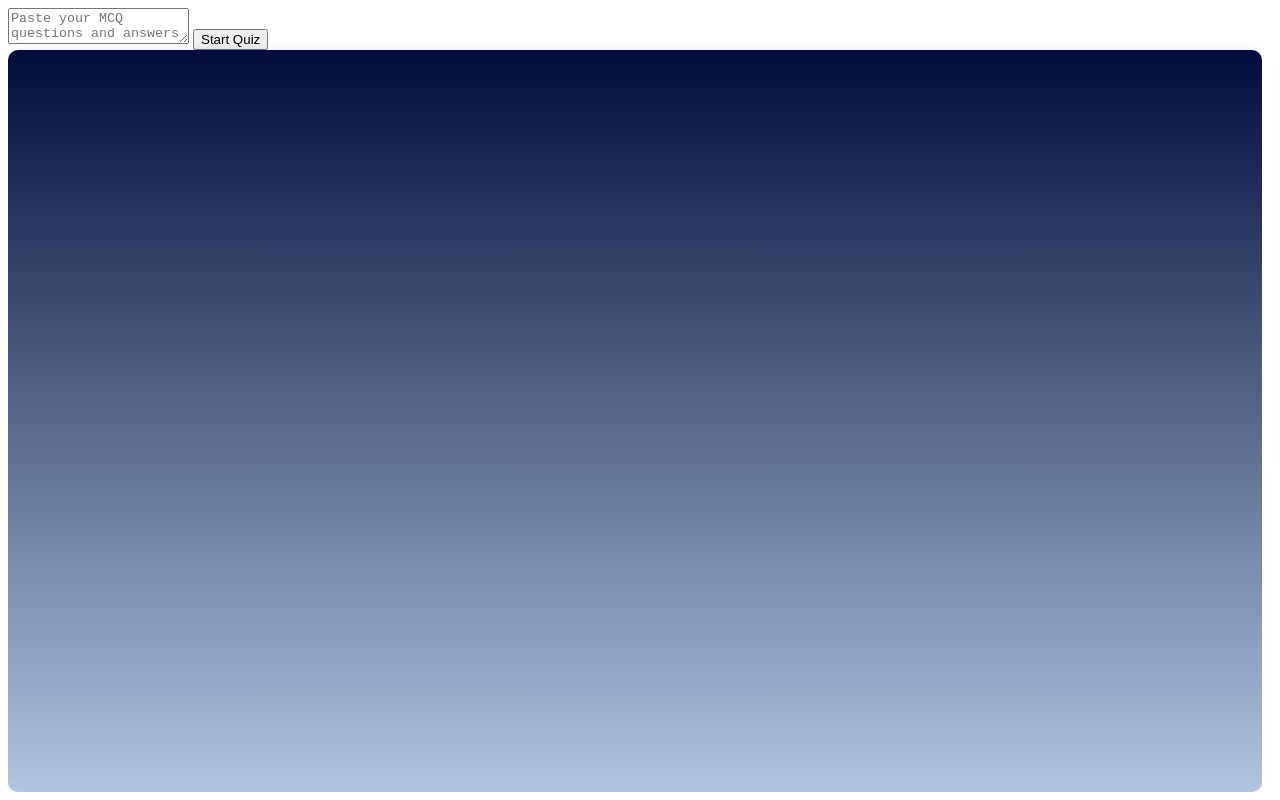
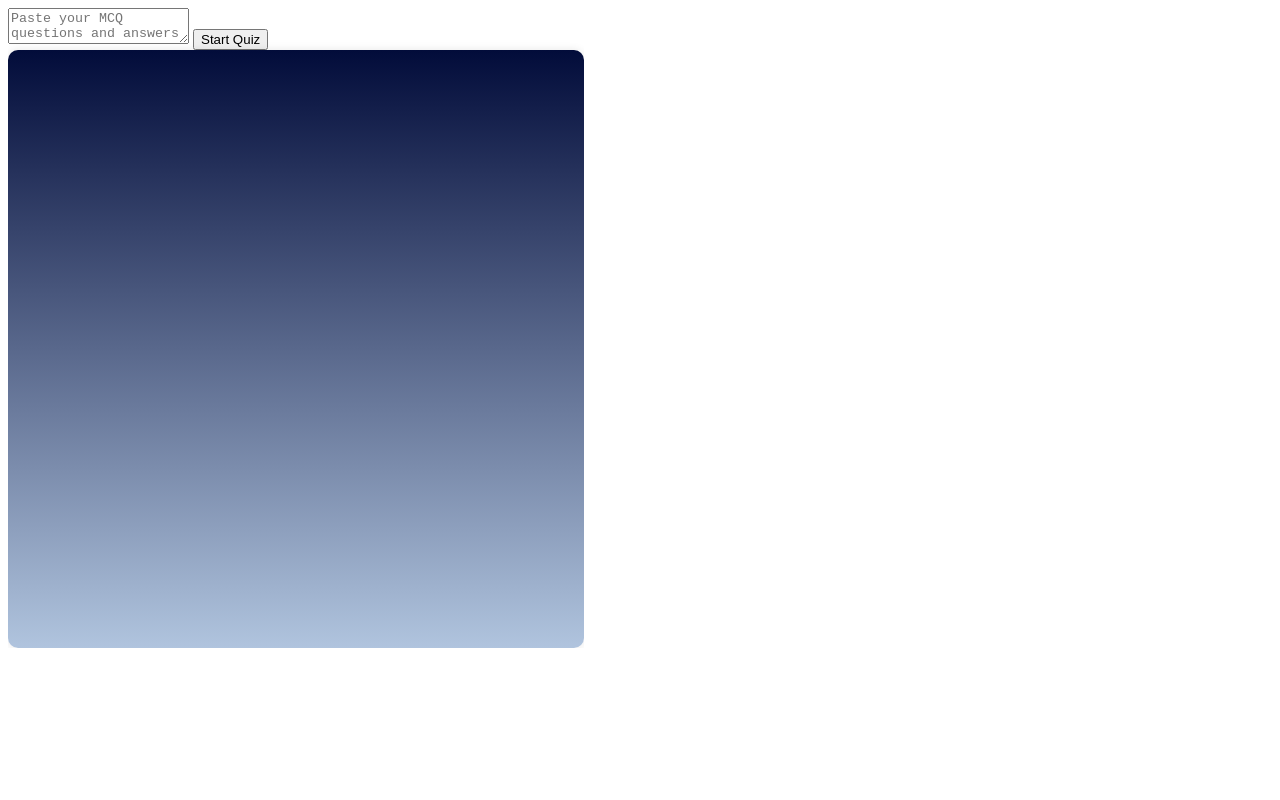
Before and after one commit to rafiakkali/psc_techzone, a plain HTML site: page index.html in a window 1280 px wide. Drawn offline with Linux system fonts and the light colour scheme.

Commit message:
Update styles.css

```diff
--- a/styles.css
+++ b/styles.css
@@ -1,7 +1,7 @@
 /* CSS styles for the main container */
 #main-container {
-    width: 98vw;
-    height: 98vh;
+    width: 45vw;
+    height: 80vh;
     display: flex;
     flex-direction: column;
     align-items: stretch;
```
